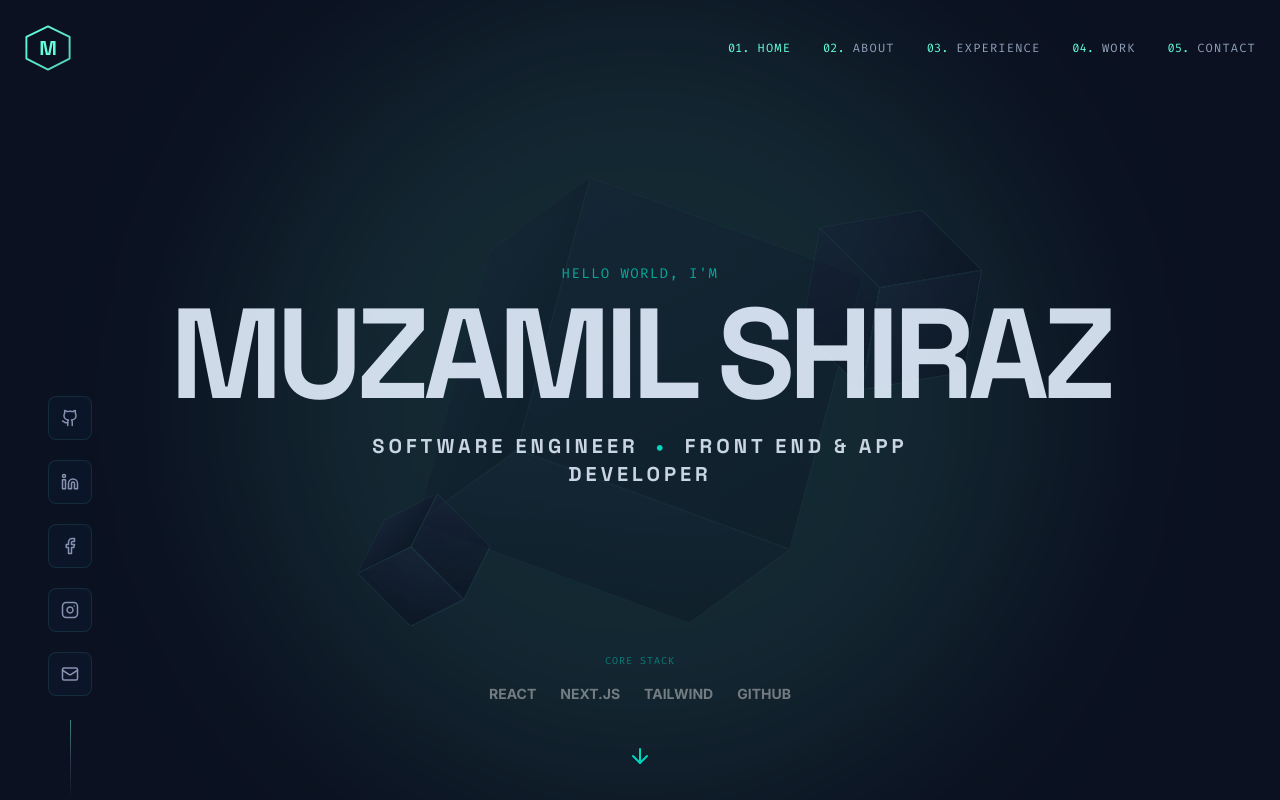
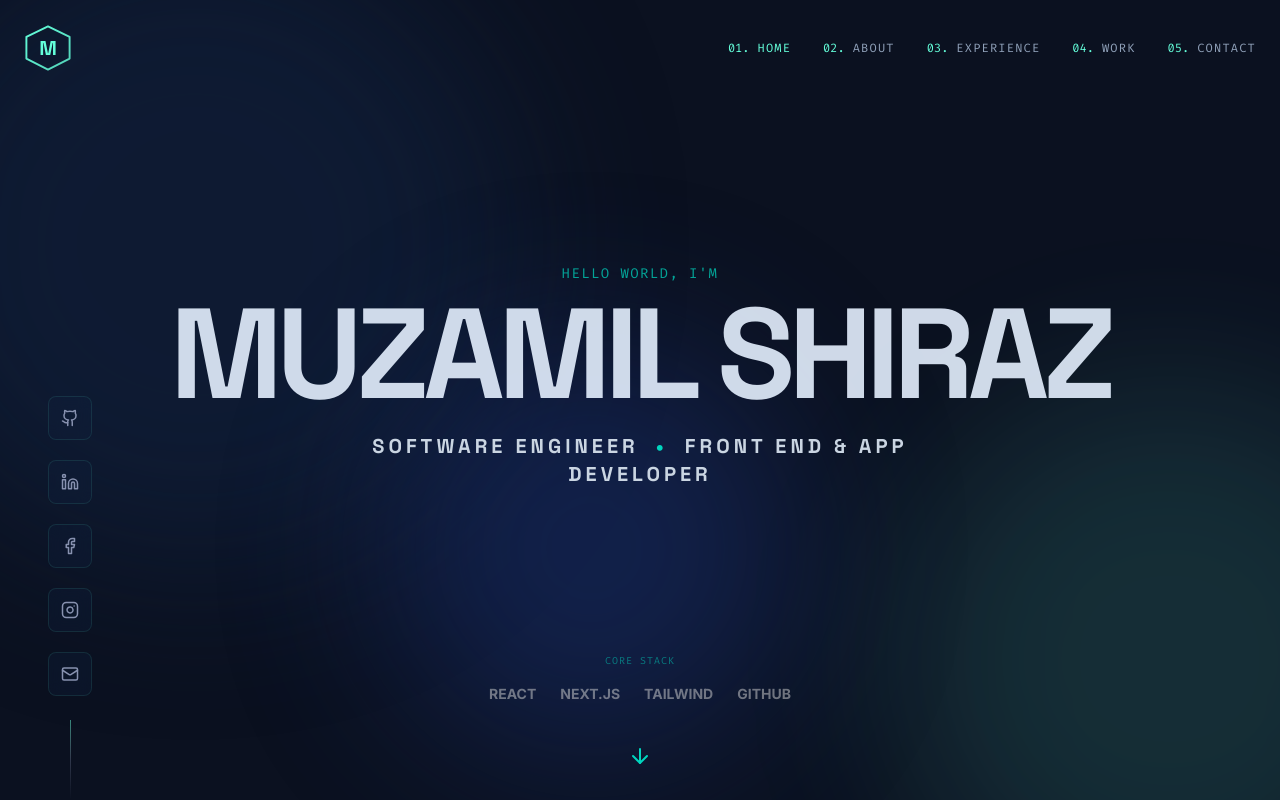
Before and after one commit to muz4miL/updated-portfolio, a Next.js app: page / in a window 1280 px wide. Shown: the top 800 px of the page. Built offline with nearby package versions, Linux system fonts and the light colour scheme.

Commit message:
modulated global.css

```diff
--- a/app/globals.css
+++ b/app/globals.css
@@ -1,4 +1,9 @@
 @import "tailwindcss";
+
+/* Import Modular Styles */
+@import "./styles/typography.css";
+@import "./styles/animation.css";
+@import "./styles/aurora.css";
 
 @theme {
   --color-navy: #0b1120;
@@ -20,80 +25,6 @@ body {
 }
 
 /* --- UTILITIES --- */
-h1,
-h2,
-h3,
-h4,
-h5,
-h6 {
-  font-family: var(--font-heading); /* All headers use the cool font */
-}
-
-/* --- 3D CUBE MAGIC --- */
-@keyframes rotate-slow {
-  from {
-    transform: rotate3d(1, 1, 1, 0deg);
-  }
-  to {
-    transform: rotate3d(1, 1, 1, 360deg);
-  }
-}
-@keyframes rotate-reverse {
-  from {
-    transform: rotate3d(1, -1, 0, 360deg);
-  }
-  to {
-    transform: rotate3d(1, -1, 0, 0deg);
-  }
-}
-
-.scene {
-  perspective: 1000px;
-  transform-style: preserve-3d;
-}
-.cube-wrapper {
-  transform-style: preserve-3d;
-  position: absolute;
-}
-.cube {
-  width: 100%;
-  height: 100%;
-  position: relative;
-  transform-style: preserve-3d;
-}
-
-.face {
-  position: absolute;
-  width: 100%;
-  height: 100%;
-  background: linear-gradient(
-    135deg,
-    rgba(25, 35, 60, 0.9),
-    rgba(10, 15, 30, 0.95)
-  );
-  border: 1px solid rgba(100, 255, 218, 0.15);
-  backface-visibility: visible;
-}
-
-.front {
-  transform: rotateY(0deg) translateZ(var(--half-size));
-}
-.back {
-  transform: rotateY(180deg) translateZ(var(--half-size));
-}
-.right {
-  transform: rotateY(90deg) translateZ(var(--half-size));
-}
-.left {
-  transform: rotateY(-90deg) translateZ(var(--half-size));
-}
-.top {
-  transform: rotateX(90deg) translateZ(var(--half-size));
-}
-.bottom {
-  transform: rotateX(-90deg) translateZ(var(--half-size));
-}
-
 .glass-nav {
   background: rgba(10, 25, 47, 0.7);
   backdrop-filter: blur(12px);
@@ -104,172 +35,3 @@ h6 {
 .text-glow {
   text-shadow: 0 0 40px rgba(100, 255, 218, 0.15);
 }
-
-/* --- PREMIUM HEXAGON ANIMATIONS --- */
-
-/* 1. Enhanced Draw with Glow */
-@keyframes draw-premium {
-  0% {
-    stroke-dashoffset: 300;
-    opacity: 0;
-    filter: drop-shadow(0 0 0px rgba(100, 255, 218, 0));
-  }
-  20% {
-    opacity: 1;
-  }
-  70% {
-    filter: drop-shadow(0 0 15px rgba(100, 255, 218, 0.4));
-  }
-  100% {
-    stroke-dashoffset: 0;
-    opacity: 1;
-    filter: drop-shadow(0 0 8px rgba(100, 255, 218, 0.2));
-  }
-}
-
-/* 2. Premium M Entrance */
-@keyframes m-premium {
-  0% {
-    opacity: 0;
-    transform: translateY(20px) scale(0.3);
-    filter: brightness(3) blur(10px);
-  }
-  50% {
-    opacity: 0.8;
-    transform: translateY(-5px) scale(1.1);
-    filter: brightness(2) blur(5px);
-  }
-  70% {
-    transform: translateY(2px) scale(1.05);
-  }
-  100% {
-    opacity: 1;
-    transform: translateY(0) scale(1);
-    filter: brightness(1) blur(0);
-  }
-}
-
-/* 3. Slow Pulse for Outer Ring */
-@keyframes pulse-slow {
-  0%,
-  100% {
-    opacity: 0.3;
-    transform: scale(1.1);
-  }
-  50% {
-    opacity: 0.6;
-    transform: scale(1.15);
-  }
-}
-
-/* 4. Floating Particles - Start hidden, animate after delay */
-@keyframes float-particle {
-  0%,
-  100% {
-    transform: translateY(0px) translateX(0px);
-    opacity: 0;
-  }
-  10% {
-    opacity: 1;
-  }
-  50% {
-    transform: translateY(-15px) translateX(5px);
-  }
-  90% {
-    opacity: 0.3;
-  }
-}
-
-/* 5. Loading Bar Animation */
-@keyframes loading-bar {
-  0% {
-    width: 0%;
-    opacity: 0.7;
-  }
-  50% {
-    width: 70%;
-    opacity: 1;
-  }
-  100% {
-    width: 100%;
-    opacity: 0.7;
-  }
-}
-
-/* 6. Preloader Exit */
-@keyframes preloader-exit {
-  0% {
-    opacity: 1;
-    transform: scale(1);
-  }
-  50% {
-    transform: scale(1.05);
-  }
-  100% {
-    opacity: 0;
-    transform: scale(0.8);
-    visibility: hidden;
-  }
-}
-
-/* 7. Simple Pulse */
-@keyframes pulse {
-  0%,
-  100% {
-    opacity: 0.6;
-  }
-  50% {
-    opacity: 1;
-  }
-}
-
-/* Animation Classes */
-.animate-draw-premium {
-  animation: draw-premium 2s cubic-bezier(0.34, 1.56, 0.64, 1) forwards;
-}
-
-.animate-m-premium {
-  animation: m-premium 1.2s cubic-bezier(0.34, 1.56, 0.64, 1) forwards 0.8s;
-  opacity: 0;
-}
-
-.animate-pulse-slow {
-  animation: pulse-slow 3s ease-in-out infinite;
-}
-
-.animate-loading-bar {
-  animation: loading-bar 2s ease-in-out infinite;
-}
-
-.animate-preloader-exit {
-  animation: preloader-exit 0.8s cubic-bezier(0.645, 0.045, 0.355, 1) forwards;
-}
-
-.animate-pulse {
-  animation: pulse 2s ease-in-out infinite;
-}
-
-/* Particles - Use CSS to control animation */
-.particles-container {
-  opacity: 0;
-  animation: fade-in 0.5s ease-in forwards 0.5s;
-}
-
-.particle {
-  animation: float-particle 4s ease-in-out infinite;
-  opacity: 0;
-}
-
-@keyframes fade-in {
-  to {
-    opacity: 1;
-  }
-}
-
-/* TEST ANIMATION - Add this to globals.css */
-.test-animation {
-  animation: draw-premium 2s ease-in-out forwards;
-  background: red;
-  width: 100px;
-  height: 100px;
-}
--- a/app/page.js
+++ b/app/page.js
@@ -6,7 +6,16 @@ import Contact from "../components/sections/Contact";
 
 export default function Home() {
   return (
-    <div className="container mx-auto px-6 md:px-12 lg:px-24">
+    <div className="relative min-h-screen w-full overflow-x-hidden">
+      {/* --- THE AURORA BACKGROUND --- */}
+      <div className="aurora-bg">
+        <div className="blob blob-1"></div>
+        <div className="blob blob-2"></div>
+        <div className="blob blob-3"></div>
+      </div>
+
+      {/* Main Content Container */}
+      <div className="container mx-auto px-6 md:px-12 lg:px-24 relative z-10">
         <Hero />
         <About />
         <Experience />
@@ -18,5 +27,6 @@ export default function Home() {
           <p>Designed & Built by Muzamil Shiraz</p>
         </footer>
       </div>
+    </div>
   );
 }
--- /dev/null
+++ b/app/styles/Typography.css
@@ -0,0 +1,12 @@
+/* --- TYPOGRAPHY UTILITIES --- */
+
+h1,
+h2,
+h3,
+h4,
+h5,
+h6 {
+  font-family: var(
+    --font-heading
+  ); /* All headers use the cool Space Grotesk font */
+}
--- /dev/null
+++ b/app/styles/animation.css
@@ -0,0 +1,227 @@
+/* --- 3D CUBE MAGIC --- */
+@keyframes rotate-slow {
+  from {
+    transform: rotate3d(1, 1, 1, 0deg);
+  }
+  to {
+    transform: rotate3d(1, 1, 1, 360deg);
+  }
+}
+@keyframes rotate-reverse {
+  from {
+    transform: rotate3d(1, -1, 0, 360deg);
+  }
+  to {
+    transform: rotate3d(1, -1, 0, 0deg);
+  }
+}
+
+.scene {
+  perspective: 1000px;
+  transform-style: preserve-3d;
+}
+.cube-wrapper {
+  transform-style: preserve-3d;
+  position: absolute;
+}
+.cube {
+  width: 100%;
+  height: 100%;
+  position: relative;
+  transform-style: preserve-3d;
+}
+
+.face {
+  position: absolute;
+  width: 100%;
+  height: 100%;
+  background: linear-gradient(
+    135deg,
+    rgba(25, 35, 60, 0.9),
+    rgba(10, 15, 30, 0.95)
+  );
+  border: 1px solid rgba(100, 255, 218, 0.15);
+  backface-visibility: visible;
+}
+
+.front {
+  transform: rotateY(0deg) translateZ(var(--half-size));
+}
+.back {
+  transform: rotateY(180deg) translateZ(var(--half-size));
+}
+.right {
+  transform: rotateY(90deg) translateZ(var(--half-size));
+}
+.left {
+  transform: rotateY(-90deg) translateZ(var(--half-size));
+}
+.top {
+  transform: rotateX(90deg) translateZ(var(--half-size));
+}
+.bottom {
+  transform: rotateX(-90deg) translateZ(var(--half-size));
+}
+
+/* --- PREMIUM HEXAGON ANIMATIONS --- */
+
+/* 1. Enhanced Draw with Glow */
+@keyframes draw-premium {
+  0% {
+    stroke-dashoffset: 300;
+    opacity: 0;
+    filter: drop-shadow(0 0 0px rgba(100, 255, 218, 0));
+  }
+  20% {
+    opacity: 1;
+  }
+  70% {
+    filter: drop-shadow(0 0 15px rgba(100, 255, 218, 0.4));
+  }
+  100% {
+    stroke-dashoffset: 0;
+    opacity: 1;
+    filter: drop-shadow(0 0 8px rgba(100, 255, 218, 0.2));
+  }
+}
+
+/* 2. Premium M Entrance */
+@keyframes m-premium {
+  0% {
+    opacity: 0;
+    transform: translateY(20px) scale(0.3);
+    filter: brightness(3) blur(10px);
+  }
+  50% {
+    opacity: 0.8;
+    transform: translateY(-5px) scale(1.1);
+    filter: brightness(2) blur(5px);
+  }
+  70% {
+    transform: translateY(2px) scale(1.05);
+  }
+  100% {
+    opacity: 1;
+    transform: translateY(0) scale(1);
+    filter: brightness(1) blur(0);
+  }
+}
+
+/* 3. Slow Pulse for Outer Ring */
+@keyframes pulse-slow {
+  0%,
+  100% {
+    opacity: 0.3;
+    transform: scale(1.1);
+  }
+  50% {
+    opacity: 0.6;
+    transform: scale(1.15);
+  }
+}
+
+/* 4. Floating Particles - Start hidden, animate after delay */
+@keyframes float-particle {
+  0%,
+  100% {
+    transform: translateY(0px) translateX(0px);
+    opacity: 0;
+  }
+  10% {
+    opacity: 1;
+  }
+  50% {
+    transform: translateY(-15px) translateX(5px);
+  }
+  90% {
+    opacity: 0.3;
+  }
+}
+
+/* 5. Loading Bar Animation */
+@keyframes loading-bar {
+  0% {
+    width: 0%;
+    opacity: 0.7;
+  }
+  50% {
+    width: 70%;
+    opacity: 1;
+  }
+  100% {
+    width: 100%;
+    opacity: 0.7;
+  }
+}
+
+/* 6. Preloader Exit */
+@keyframes preloader-exit {
+  0% {
+    opacity: 1;
+    transform: scale(1);
+  }
+  50% {
+    transform: scale(1.05);
+  }
+  100% {
+    opacity: 0;
+    transform: scale(0.8);
+    visibility: hidden;
+  }
+}
+
+/* 7. Simple Pulse */
+@keyframes pulse {
+  0%,
+  100% {
+    opacity: 0.6;
+  }
+  50% {
+    opacity: 1;
+  }
+}
+
+/* Animation Classes */
+.animate-draw-premium {
+  animation: draw-premium 2s cubic-bezier(0.34, 1.56, 0.64, 1) forwards;
+}
+.animate-m-premium {
+  animation: m-premium 1.2s cubic-bezier(0.34, 1.56, 0.64, 1) forwards 0.8s;
+  opacity: 0;
+}
+.animate-pulse-slow {
+  animation: pulse-slow 3s ease-in-out infinite;
+}
+.animate-loading-bar {
+  animation: loading-bar 2s ease-in-out infinite;
+}
+.animate-preloader-exit {
+  animation: preloader-exit 0.8s cubic-bezier(0.645, 0.045, 0.355, 1) forwards;
+}
+.animate-pulse {
+  animation: pulse 2s ease-in-out infinite;
+}
+
+/* Particles - Use CSS to control animation */
+.particles-container {
+  opacity: 0;
+  animation: fade-in 0.5s ease-in forwards 0.5s;
+}
+.particle {
+  animation: float-particle 4s ease-in-out infinite;
+  opacity: 0;
+}
+
+@keyframes fade-in {
+  to {
+    opacity: 1;
+  }
+}
+
+/* TEST ANIMATION */
+.test-animation {
+  animation: draw-premium 2s ease-in-out forwards;
+  background: red;
+  width: 100px;
+  height: 100px;
+}
--- /dev/null
+++ b/app/styles/aurora.css
@@ -0,0 +1,63 @@
+/* --- AURORA BACKGROUND MAGIC --- */
+.aurora-bg {
+  position: fixed; /* Stays fixed while you scroll */
+  top: 0;
+  left: 0;
+  width: 100vw;
+  height: 100vh;
+  z-index: -1; /* Puts it behind your text */
+  overflow: hidden;
+  background: var(--color-navy);
+  pointer-events: none; /* Lets you click through it */
+}
+
+.blob {
+  position: absolute;
+  border-radius: 50%;
+  filter: blur(80px); /* This creates the glow/fog effect */
+  opacity: 0.6;
+  animation: float-slow 20s infinite alternate ease-in-out;
+}
+
+/* The top-left deep blue glow */
+.blob-1 {
+  top: -10%;
+  left: -10%;
+  width: 50vw;
+  height: 50vw;
+  background: var(--color-lightNavy);
+  animation-delay: 0s;
+}
+
+/* The bottom-right teal highlight (Your accent color) */
+.blob-2 {
+  bottom: -10%;
+  right: -10%;
+  width: 40vw;
+  height: 40vw;
+  background: rgba(100, 255, 218, 0.2); /* Teal with low opacity */
+  animation-delay: -5s;
+}
+
+/* A wandering middle glow */
+.blob-3 {
+  top: 40%;
+  left: 30%;
+  width: 30vw;
+  height: 30vw;
+  background: #1e3a8a; /* A slightly richer blue */
+  animation-delay: -10s;
+  opacity: 0.4;
+}
+
+@keyframes float-slow {
+  0% {
+    transform: translate(0, 0) scale(1);
+  }
+  50% {
+    transform: translate(20px, 40px) scale(1.1);
+  }
+  100% {
+    transform: translate(-20px, 10px) scale(0.95);
+  }
+}
```
Lines whose indentation alone changed are shown as unchanged.
